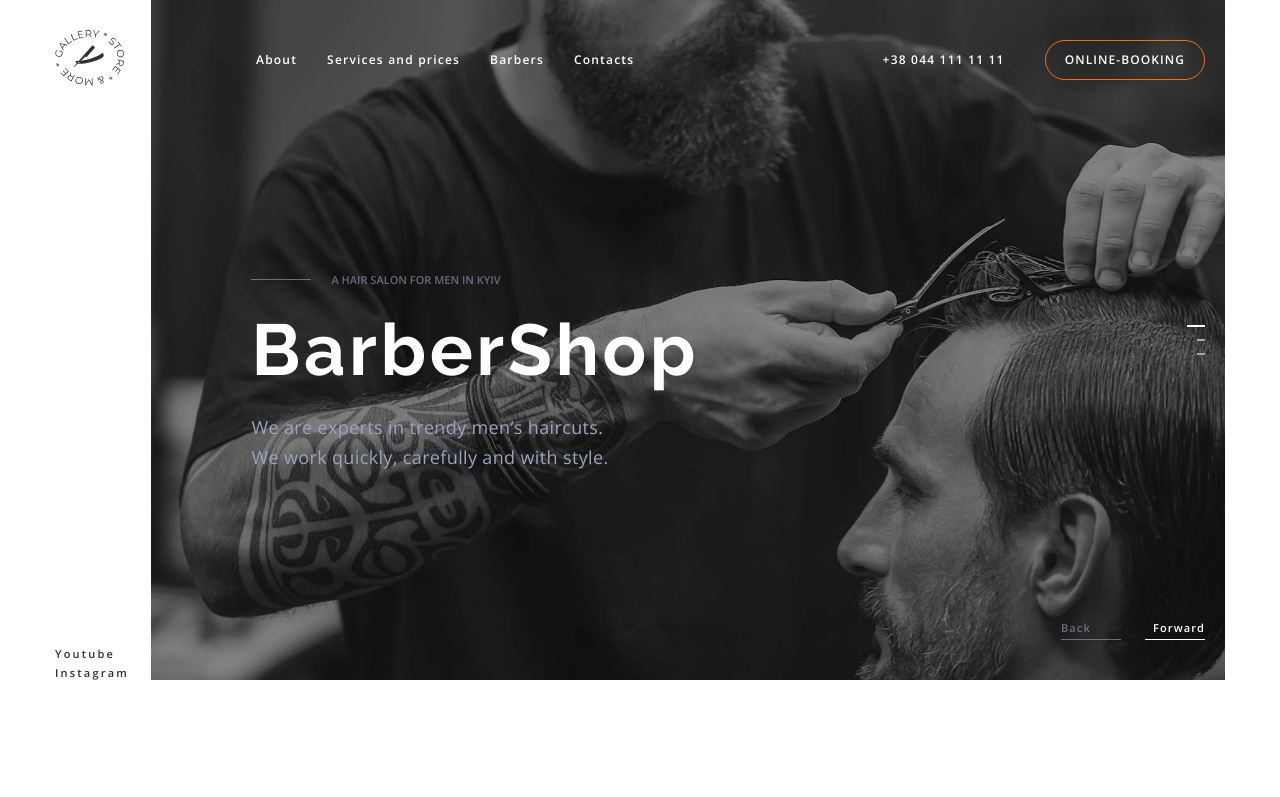
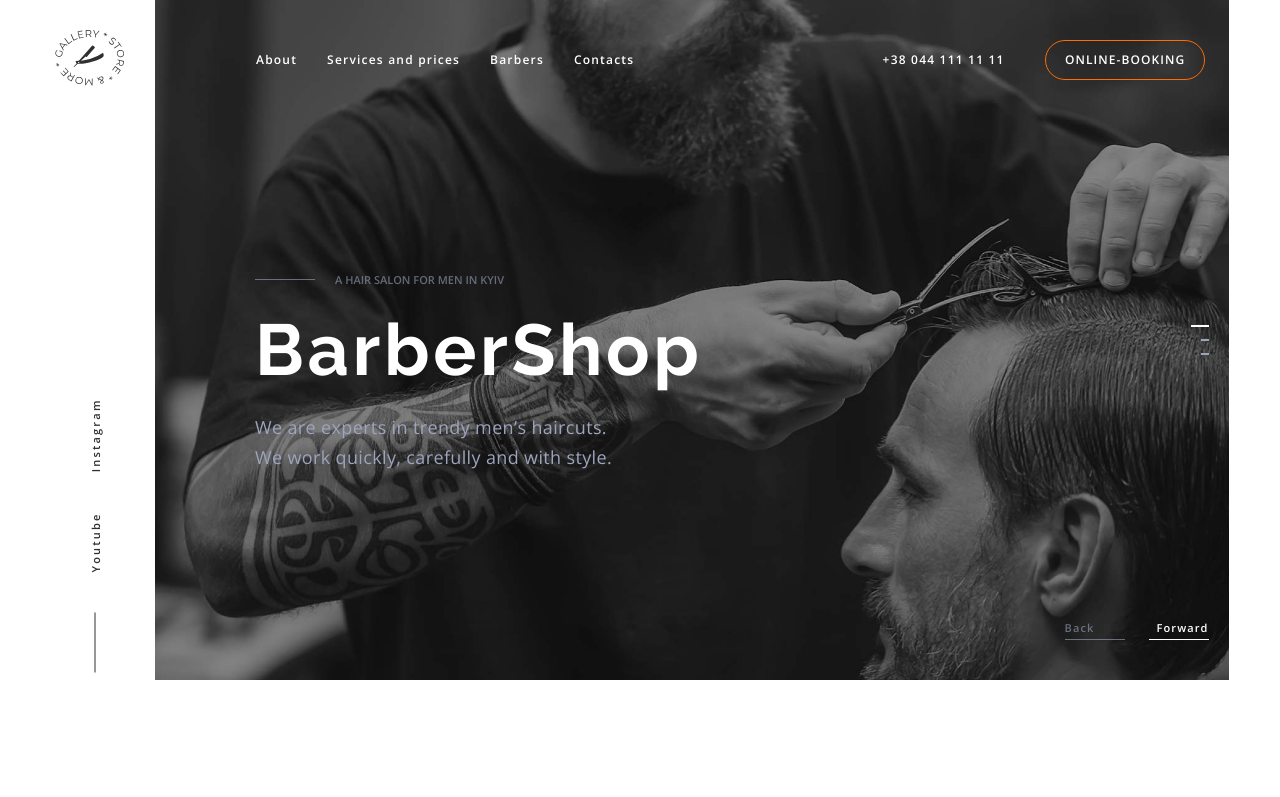
Before and after one commit to olena-nikitchenko/barbershop, a plain HTML site: page index.html in a window 1280 px wide. Shown: the top 797 px of the page. Drawn offline with nearby package versions, Linux system fonts and the light colour scheme.

Commit message:
додавання анімацій та переходів

```diff
--- a/css/styles.css
+++ b/css/styles.css
@@ -13,6 +13,10 @@
   --menu-idx: 1000;
   --anim-fast: 300ms ease-out;
   --anim-slow: 800ms ease;
+}
+/* -----base sryles----- */
+html {
+  scroll-behavior: smooth;
 }
 body {
   font-family: 'Open Sans', sans-serif;
@@ -43,11 +47,11 @@ img {
 /*---- reset end---- */
 
 .btn {
-  padding: 11px 19px;
   min-width: 160px;
   height: 40px;
+  padding: 11px 19px;
 
-  font-family: 'Open Sans';
+  font-family: inherit;
   font-weight: 600;
   font-size: 12px;
   line-height: calc(16 / 12);
@@ -59,6 +63,12 @@ img {
   border: 1px solid var(--accent-color);
   border-radius: 25px;
   cursor: pointer;
+
+  transition-property: color, background-color;
+  transition-duration: 300ms;
+  transition-timing-function: ease-out;
+
+  transition: color var(--anim-fast), background-color var(--anim-fast);
 }
 .btn:hover,
 .btn:focus {
@@ -115,6 +125,8 @@ img {
   left: 0;
   z-index: var(--header-idx);
   width: 100%;
+
+  transition: background-color var(--anim-slow), backdrop-filter var(--anim-slow);
 }
 .header.no-transparency {
   background-color: rgba(25, 28, 38, 0.7);
@@ -129,6 +141,8 @@ img {
 }
 .header-logo {
   fill: #303030;
+
+  transition: fill var(--anim-slow);
 }
 .header.no-transparency .header-logo {
   fill: #ffffff;
@@ -142,13 +156,11 @@ img {
   align-items: center;
   gap: 30px;
 }
-.header-group {
-  display: flex;
-  align-items: center;
-  gap: 40px;
-  padding-right: 20px;
-}
-.nav-link {
+
+.nav-link,
+.header-contact {
+  position: relative;
+
   display: block;
   padding-top: 52px;
   padding-bottom: 52px;
@@ -157,56 +169,101 @@ img {
   line-height: 1.33;
   letter-spacing: 0.1em;
   color: var(--main-title-color);
+
+  transition: color var(--anim-fast);
 }
 .nav-link:hover,
-.nav-link:focus {
+.nav-link:focus,
+.header-contact:hover,
+.header-contact:focus {
   color: var(--accent-color);
 }
+.nav-link::after {
+  content: '';
+  position: absolute;
+  left: 50%;
+  bottom: 20%;
 
-.header-tel {
+  transform: translateX(-50%) scaleX(0.3);
+
   display: block;
-  padding-top: 52px;
-  padding-bottom: 52px;
-  font-style: normal;
-  font-weight: 600;
-  font-size: 12px;
-  line-height: calc(16 / 12);
-  letter-spacing: 0.1em;
-  text-transform: uppercase;
-  color: var(--main-title-color);
+  width: 95%;
+  height: 4px;
+
+  border-radius: 2px;
+
+  background-color: var(--accent-color);
+  opacity: 0;
+  transition: transform var(--anim-fast), opacity var(--anim-fast);
 }
-.header-tel:hover,
-.header-tel:focus {
-  color: var(--accent-color);
+.nav-link:hover::after,
+.nav-link:focus::after {
+  transform: translateX(-50%) scaleX(1);
+  opacity: 1;
 }
+.header-contact {
+  display: flex;
+  align-items: center;
+  gap: 10px;
+}
+.header-group {
+  display: flex;
+  align-items: center;
+  gap: 40px;
+  padding-right: 20px;
+}
+
 .header-btn {
-  color: var(--main-btn-bg-color);
+  animation: heartbeat 5s ease-in-out infinite both;
 }
 
 /*------header----- */
 
 /* -----hero------ */
-.hero {
-}
 .hero-container {
   display: flex;
 }
 .hero-left-side {
+  width: 100px;
   display: flex;
-  width: 100px;
   align-items: flex-end;
 }
-.hero-link {
+
+.hero-media-list {
+  transform: rotate(-90deg) translateY(40px);
+  transform-origin: left;
+}
+
+.media-list {
+  display: flex;
+  align-items: center;
+  gap: 40px;
+}
+
+.media-list::before {
+  content: '';
+  display: block;
+  width: 60px;
+  height: 1px;
+
+  background-color: #303030;
+}
+
+.media-link {
+  display: block;
   font-weight: 600;
   font-size: 11px;
   line-height: calc(15 / 11);
   letter-spacing: 0.2em;
-  color: var(--secondary-title-color);
-  transform: rotate(-90deg);
+
+  color: #303030;
+
+  transition: color var(--anim-fast);
 }
-.hero-link:hover,
-.hero-link:focus {
-  color: var(--accent-color);
+
+.media-link:hover,
+.media-link:focus {
+  color: var(--accent-txt-cl);
 }
 .hero-right-side {
   position: relative;
@@ -242,6 +299,18 @@ img {
   line-height: calc(30 / 18);
   letter-spacing: 0.02em;
   color: #9da4bd;
+}
+.hero-text {
+  animation: top-to-bottom 1000ms ease 200ms both;
+}
+
+.hero-title {
+  animation: left-to-right 1000ms ease 1200ms both;
+}
+
+.hero-description {
+  width: 360px;
+  animation: bottom-to-top 1000ms ease 2200ms both;
 }
 .slider-pogination {
   position: absolute;
@@ -558,13 +627,15 @@ img {
   height: 44px;
   background-color: #ffffff;
   border-radius: 50%;
+  color: #303030;
+  transition: color var(--anim-fast);
 }
 .socials-icon {
-  fill: #303030;
+  fill: currentColor;
 }
 .socials-link:hover .socials-icon,
 .socials-link:focus .socials-icon {
-  fill: var(--accent-color);
+  color: var(--accent-color);
 }
 
 /*----section-portfolio-----*/
@@ -791,3 +862,74 @@ img {
   color: var(--secondary-title-color);
 }
 /* ----footer---- */
+
+/* -----animation----- */
+@keyframes heartbeat {
+  from {
+    transform: scale(1);
+    transform-origin: center center;
+    animation-timing-function: ease-out;
+  }
+  6% {
+    transform: scale(0.91);
+    animation-timing-function: ease-in;
+  }
+  8% {
+    transform: scale(0.98);
+    animation-timing-function: ease-out;
+  }
+  14% {
+    transform: scale(0.87);
+    animation-timing-function: ease-in;
+  }
+  20% {
+    transform: scale(1);
+    animation-timing-function: ease-out;
+  }
+}
+
+@keyframes top-to-bottom {
+  0% {
+    opacity: 0;
+    transform: translateY(-100px);
+  }
+
+  50% {
+    opacity: 0.6;
+  }
+
+  100% {
+    opacity: 1;
+    transform: translateY(0);
+  }
+}
+@keyframes bottom-to-top {
+  0% {
+    opacity: 0;
+    transform: translateY(150px);
+  }
+
+  50% {
+    opacity: 0.6;
+  }
+
+  100% {
+    opacity: 1;
+    transform: translateY(0);
+  }
+}
+@keyframes left-to-right {
+  0% {
+    opacity: 0;
+    transform: translateX(-250px);
+  }
+
+  50% {
+    opacity: 0.6;
+  }
+
+  100% {
+    opacity: 1;
+    transform: translateY(0);
+  }
+}
--- a/index.html
+++ b/index.html
@@ -36,8 +36,8 @@
           </ul>
         </nav>
         <div class="header-group">
-          <a href="tel:+380441111111" class="header-tel link">+38 044 111 11 11</a>
-          <button class="btn-theme-dark btn" type="button">Online-booking</button>
+          <a href="tel:+380441111111" class="header-contact link">+38 044 111 11 11</a>
+          <button class="header-btn btn btn-theme-dark btn" type="button">Online-booking</button>
         </div>
       </div>
     </header>
@@ -47,22 +47,22 @@
       <section class="hero">
         <div class="hero-container container">
           <div class="hero-left-side">
-            <ul class="hero-list list">
-              <li class="hero-list-item">
+            <ul class="hero-media-list media-list list">
+              <li class="media-item">
                 <a
                   href="#"
                   target="_blank"
                   rel="nofollow noreferrer noopener"
-                  class="hero-link link"
+                  class="media-link link"
                   >Youtube</a
                 >
               </li>
-              <li class="hero-list-item">
+              <li class="media-item">
                 <a
                   href="#"
                   target="_blank"
                   rel="nofollow noreferrer noopener"
-                  class="hero-link link"
+                  class="media-link link"
                   >Instagram</a
                 >
               </li>
```
